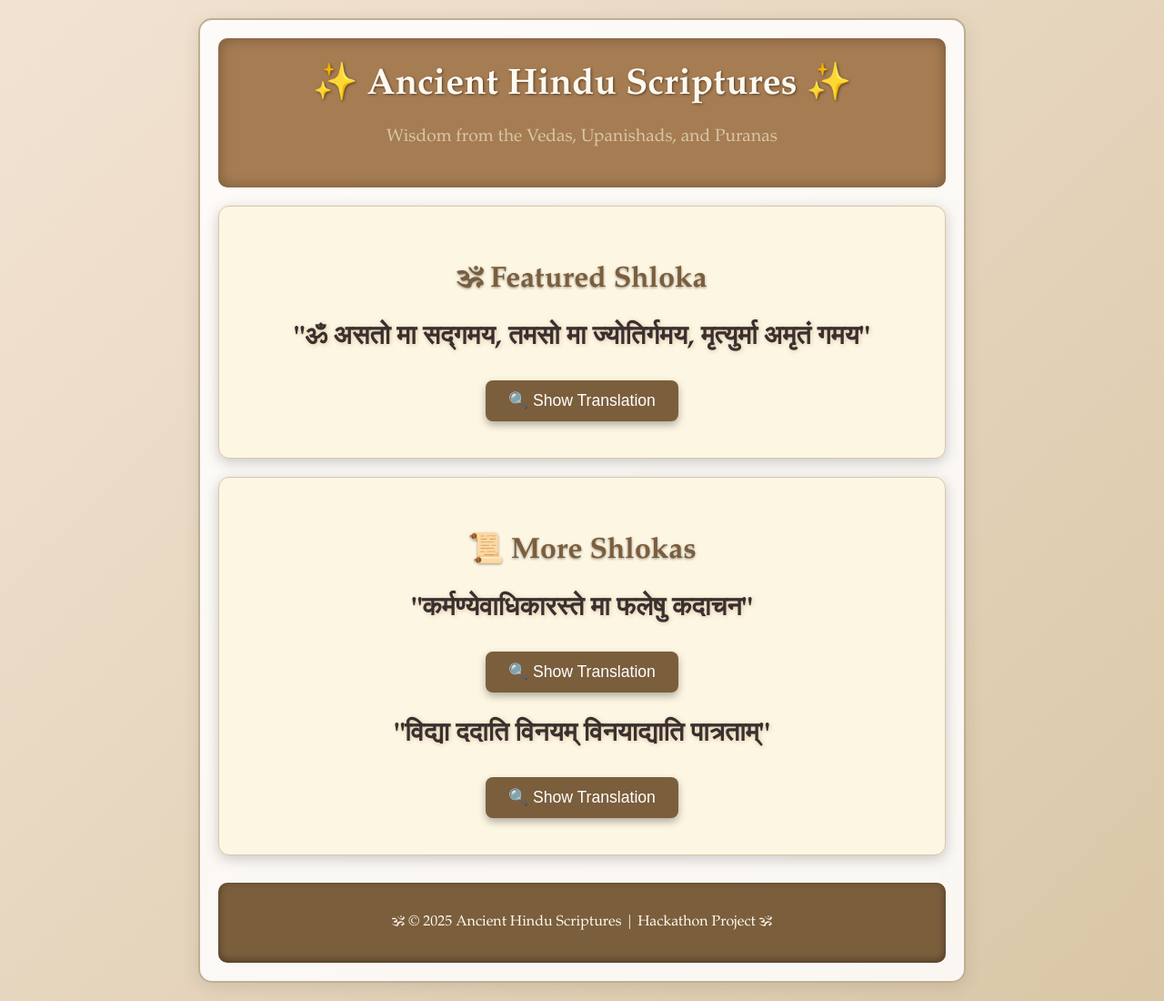
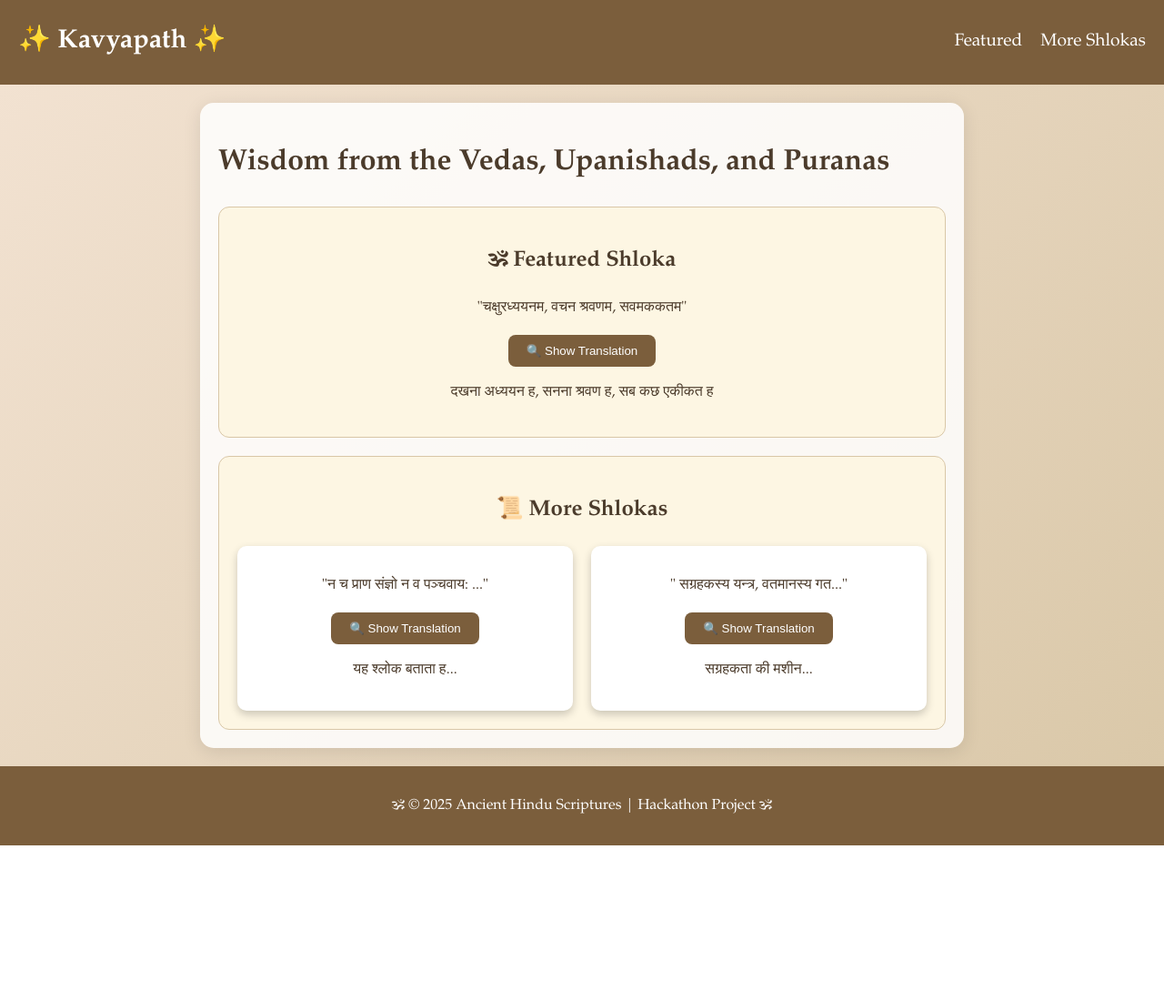
Before and after one commit to Siddheshwar9/Shlok-Decode, a plain HTML site: page index.html in a window 1280 px wide. Shown: the whole page at 91% size. After the commit the page ends 929 px from the top, so only its background shows below. Drawn offline with Linux system fonts and the light colour scheme.

Commit message:
responsivness

```diff
--- a/index.html
+++ b/index.html
@@ -1,47 +1,58 @@
 <!DOCTYPE html>
 <html lang="en">
+
 <head>
     <meta charset="UTF-8">
     <meta name="viewport" content="width=device-width, initial-scale=1.0">
-    <title>Ancient Hindu Scriptures</title>
+    <title>Kavyapath - A Digital Poetry Platform</title>
     <link rel="stylesheet" href="styles.css">
 </head>
+
 <body>
+    <nav class="navbar">
+        <h1>✨ Kavyapath ✨</h1>
+        <button class="menu-toggle" aria-label="Toggle menu">☰</button>
+        <ul class="nav-links">
+            <li><a href="#shloka-section">Featured</a></li>
+            <li><a href="#shloka-list">More Shlokas</a></li>
+        </ul>
+    </nav>
+
     <div class="container">
         <header>
-            <h1>✨ Ancient Hindu Scriptures ✨</h1>
-            <p>Wisdom from the Vedas, Upanishads, and Puranas</p>
+            <h1>Wisdom from the Vedas, Upanishads, and Puranas</h1>
         </header>
 
         <section id="shloka-section">
             <h2>🕉 Featured Shloka</h2>
-            <p class="shloka" id="shloka-text">
-                "ॐ असतो मा सद्गमय, तमसो मा ज्योतिर्गमय, मृत्युर्मा अमृतं गमय"
-            </p>
-            <button class="show-translation-btn" data-translation="Lead us from the unreal to the real, Lead us from darkness to light, Lead us from death to immortality.">🔍 Show Translation</button>
-            <p class="translation hidden"></p>
+            <p class="shloka">"चक्षुरध्ययनम, वचन श्रवणम, सवमककतम"</p>
+            <button class="show-translation-btn">🔍 Show Translation</button>
+            <p class="translation hidden">दखना अध्ययन ह, सनना श्रवण ह, सब कछ एकीकत ह</p>
         </section>
 
         <section id="shloka-list">
             <h2>📜 More Shlokas</h2>
+            <div class="shloka-grid">
                 <div class="shloka-item">
-                <p class="shloka">"कर्मण्येवाधिकारस्ते मा फलेषु कदाचन"</p>
-                <button class="show-translation-btn" data-translation="Your right is to perform your duty only, but never to its fruits.">🔍 Show Translation</button>
-                <p class="translation hidden"></p>
+                    <p class="shloka">"न च प्राण संज्ञो न व पञ्चवाय: ..."</p>
+                    <button class="show-translation-btn">🔍 Show Translation</button>
+                    <p class="translation hidden">यह श्लोक बताता ह...</p>
                 </div>
 
                 <div class="shloka-item">
-                <p class="shloka">"विद्या ददाति विनयम् विनयाद्याति पात्रताम्"</p>
-                <button class="show-translation-btn" data-translation="Knowledge gives humility, and humility leads to worthiness.">🔍 Show Translation</button>
-                <p class="translation hidden"></p>
+                    <p class="shloka">" सग्रहकस्य यन्त्र, वतमानस्य गत..."</p>
+                    <button class="show-translation-btn">🔍 Show Translation</button>
+                    <p class="translation hidden">सग्रहकता की मशीन...</p>
+                </div>
             </div>
         </section>
+    </div>
 
     <footer>
         <p>🕉 &copy; 2025 Ancient Hindu Scriptures | Hackathon Project 🕉</p>
     </footer>
-    </div>
 
     <script src="script.js"></script>
 </body>
+
 </html>
--- a/script.js
+++ b/script.js
@@ -1,19 +1,17 @@
-document.addEventListener('DOMContentLoaded', function() {
-    const buttons = document.querySelectorAll('.show-translation-btn');
+document.addEventListener("DOMContentLoaded", function () {
+    // Navbar Toggle
+    const menuToggle = document.querySelector(".menu-toggle");
+    const navLinks = document.querySelector(".nav-links");
 
-    buttons.forEach(button => {
-        button.addEventListener('click', function() {
-            const translation = this.nextElementSibling;
-            const translationText = this.getAttribute('data-translation');
+    menuToggle.addEventListener("click", () => {
+        navLinks.classList.toggle("show");
+    });
 
-            if (translation.style.display === 'block') {
-                translation.style.display = 'none';
-                this.textContent = '🔍 Show Translation';
-            } else {
-                translation.textContent = translationText;
-                translation.style.display = 'block';
-                this.textContent = '🚫 Hide Translation';
-            }
+    // Translation Toggle
+    document.querySelectorAll(".show-translation-btn").forEach(button => {
+        button.addEventListener("click", function () {
+            let translation = this.nextElementSibling;
+            translation.classList.toggle("hidden");
         });
     });
 });
--- a/styles.css
+++ b/styles.css
@@ -8,7 +8,53 @@ body {
     line-height: 1.6;
 }
 
-/* Container Styling */
+/* Navbar */
+.navbar {
+    display: flex;
+    justify-content: space-between;
+    align-items: center;
+    background: #7b5e3c;
+    padding: 15px 20px;
+    color: white;
+}
+
+.navbar h1 {
+    font-size: 1.8rem;
+    margin: 0;
+}
+
+.nav-links {
+    list-style: none;
+    display: flex;
+    gap: 20px;
+}
+
+.nav-links li {
+    display: inline;
+}
+
+.nav-links a {
+    color: white;
+    text-decoration: none;
+    font-size: 1.2rem;
+    transition: color 0.3s;
+}
+
+.nav-links a:hover {
+    color: #ffd700;
+}
+
+/* Mobile Menu */
+.menu-toggle {
+    display: none;
+    font-size: 2rem;
+    background: none;
+    border: none;
+    color: white;
+    cursor: pointer;
+}
+
+/* Container */
 .container {
     width: 90%;
     max-width: 800px;
@@ -17,116 +63,79 @@ body {
     background: rgba(255, 255, 255, 0.85);
     border-radius: 15px;
     box-shadow: 0 4px 20px rgba(0, 0, 0, 0.1);
-    backdrop-filter: blur(10px);
-    border: 2px solid #bfae91;
-}
-
-/* Header Styling */
-header {
-    text-align: center;
-    background-color: #a67c52;
-    padding: 20px;
-    border-radius: 10px;
-    margin-bottom: 20px;
-    box-shadow: inset 0 0 15px rgba(0, 0, 0, 0.3);
-}
-
-header h1 {
-    font-size: 2.5rem;
-    color: #fffaf0;
-    margin: 0;
-    text-shadow: 1px 1px 3px rgba(0, 0, 0, 0.5);
-}
-
-header p {
-    font-size: 1.2rem;
-    color: #d9c7a7;
-    margin-top: 10px;
 }
 
 /* Shloka Section */
 #shloka-section, #shloka-list {
     background: #fdf6e3;
-    padding: 30px;
+    padding: 20px;
     border-radius: 12px;
     margin-top: 20px;
     border: 1px solid #d9c7a7;
     text-align: center;
-    box-shadow: 0 4px 15px rgba(0, 0, 0, 0.2);
 }
 
-#shloka-section h2, #shloka-list h2 {
-    font-size: 2rem;
-    color: #7b5e3c;
-    margin-bottom: 10px;
-    text-shadow: 0 1px 3px rgba(0, 0, 0, 0.4);
+/* Shloka Grid */
+.shloka-grid {
+    display: grid;
+    grid-template-columns: repeat(auto-fit, minmax(250px, 1fr));
+    gap: 20px;
 }
 
-.shloka {
-    font-size: 1.8rem;
-    font-weight: bold;
-    color: #3b2f2f;
-    margin: 15px 0;
-    line-height: 1.5;
-    text-shadow: 1px 1px 5px #d9c7a7;
+.shloka-item {
+    background: #fff;
+    padding: 15px;
+    border-radius: 10px;
+    box-shadow: 0 4px 10px rgba(0, 0, 0, 0.2);
 }
 
-/* Button Styles */
+/* Button */
 .show-translation-btn {
     background-color: #7b5e3c;
-    color: #fff;
+    color: white;
     border: none;
-    padding: 12px 25px;
+    padding: 10px 20px;
     border-radius: 8px;
     cursor: pointer;
-    font-size: 1.1rem;
-    transition: background-color 0.3s ease, transform 0.2s ease;
-    box-shadow: 0 4px 8px rgba(0, 0, 0, 0.3);
-    margin: 10px 0;
+    transition: 0.3s;
 }
 
 .show-translation-btn:hover {
     background-color: #a67c52;
-    transform: scale(1.05);
 }
 
-/* Translation Text */
-.translation {
-    display: none;
-    font-size: 1.2rem;
-    color: #4b3b2b;
-    font-style: italic;
-    margin-top: 10px;
-    padding: 10px;
-    background: #f9f3e6;
-    border-radius: 8px;
-    border: 1px solid #d9c7a7;
-    box-shadow: inset 0 0 8px rgba(0, 0, 0, 0.1);
+/* Footer */
+footer {
+    text-align: center;
+    background: #7b5e3c;
+    color: white;
+    padding: 15px;
+    margin-top: 20px;
 }
 
-/* Footer Styles */
-footer {
-    text-align: center;
-    background-color: #7b5e3c;
-    color: #fffaf0;
-    padding: 15px;
-    margin-top: 30px;
-    border-radius: 10px;
-    font-size: 1rem;
-    box-shadow: inset 0 -2px 8px rgba(0, 0, 0, 0.4);
-}
-
-/* Responsive Design */
-@media (max-width: 600px) {
-    .container {
-        padding: 15px;
+/* RESPONSIVENESS */
+@media (max-width: 768px) {
+    .navbar {
+        flex-direction: column;
+        align-items: flex-start;
     }
 
-    header h1 {
-        font-size: 2rem;
+    .nav-links {
+        display: none;
+        flex-direction: column;
+        width: 100%;
+        padding: 10px 0;
     }
 
-    .show-translation-btn {
-        padding: 10px 20px;
+    .nav-links.show {
+        display: flex;
+    }
+
+    .menu-toggle {
+        display: block;
+    }
+
+    .shloka-grid {
+        grid-template-columns: 1fr;
     }
 }
```
Lines whose indentation alone changed are shown as unchanged.
